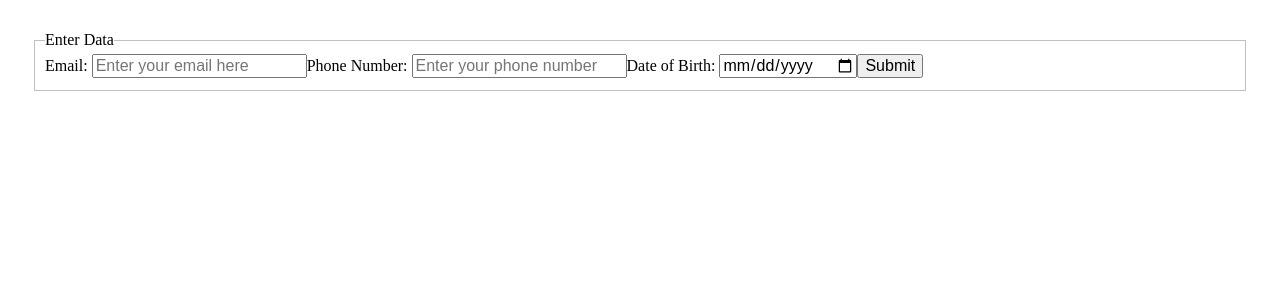
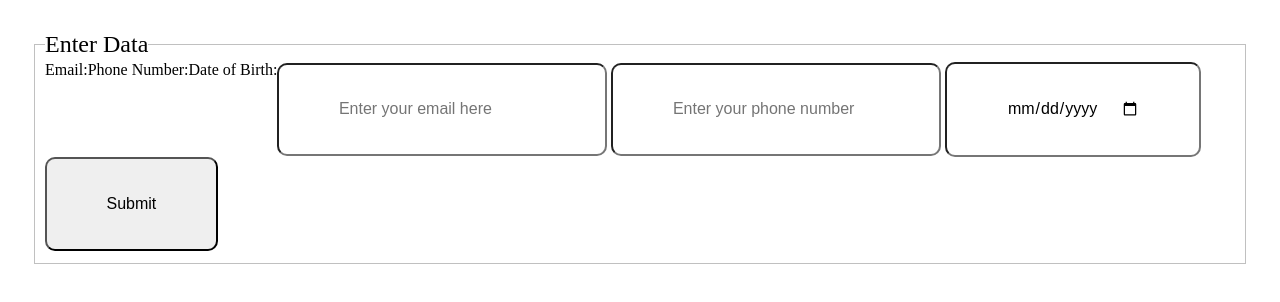
Before and after one commit to jdavenportITMD362/lab2, a plain HTML site: page index.html in a window 1280 px wide. Drawn offline with Linux system fonts and the light colour scheme.

Commit message:
Separating label and input w/ small css changes

```diff
--- a/css/screen.css
+++ b/css/screen.css
@@ -11,10 +11,18 @@ fieldset#collect {
 }
 
 legend {
-
+	font-size: 1.5em;
 }
 
 label {
-	content: border-box;
 	float: left;
 }
+
+input {
+	padding: 3% 5%;
+	border-radius: 10px;
+}
+
+input#submit {
+
+}
--- a/index.html
+++ b/index.html
@@ -11,9 +11,12 @@
 	<form method="POST" action="#null" autocomplete="on">
 		<fieldset id="collect">
 			<legend>Enter Data</legend>
-			<label>Email: <input type="email" name="email_field" placeholder="Enter your email here"></label>
-			<label>Phone Number: <input type="tel" name="phone_field" placeholder="Enter your phone number" pattern="[0-9]{3}-[0-9]{3}-[0-9]{4}"></label>
-			<label>Date of Birth: <input type="date" name="date_field"></label>
+			<label for="email">Email: </label>
+			<input id="email" type="email" name="email_field" placeholder="Enter your email here">
+			<label for="phone">Phone Number: </label>
+			<input id="phone" type="tel" name="phone_field" placeholder="Enter your phone number" pattern="[0-9]{3}-[0-9]{3}-[0-9]{4}">
+			<label for="date">Date of Birth: </label>
+			<input id="date" type="date" name="date_field">
 			<input id="submit" type="submit" value="Submit">
 		</fieldset>
 	</form>
```
